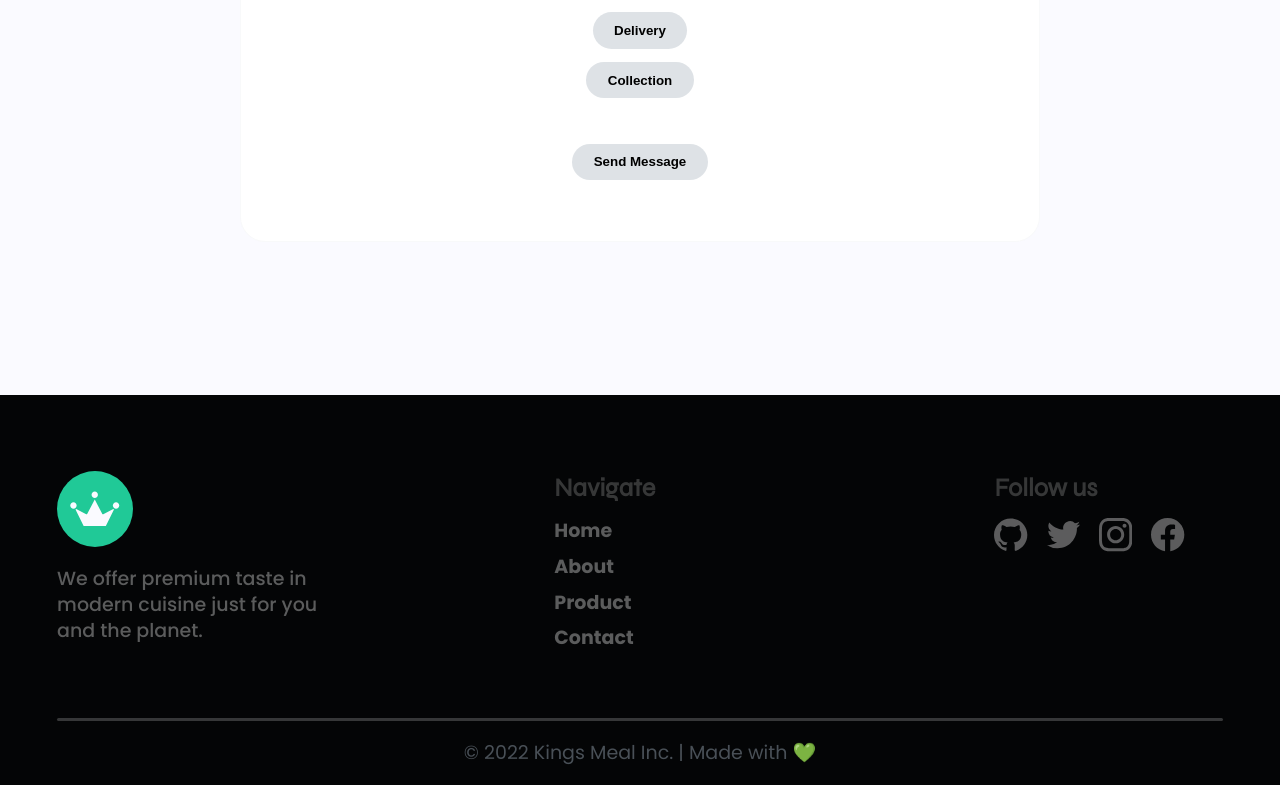
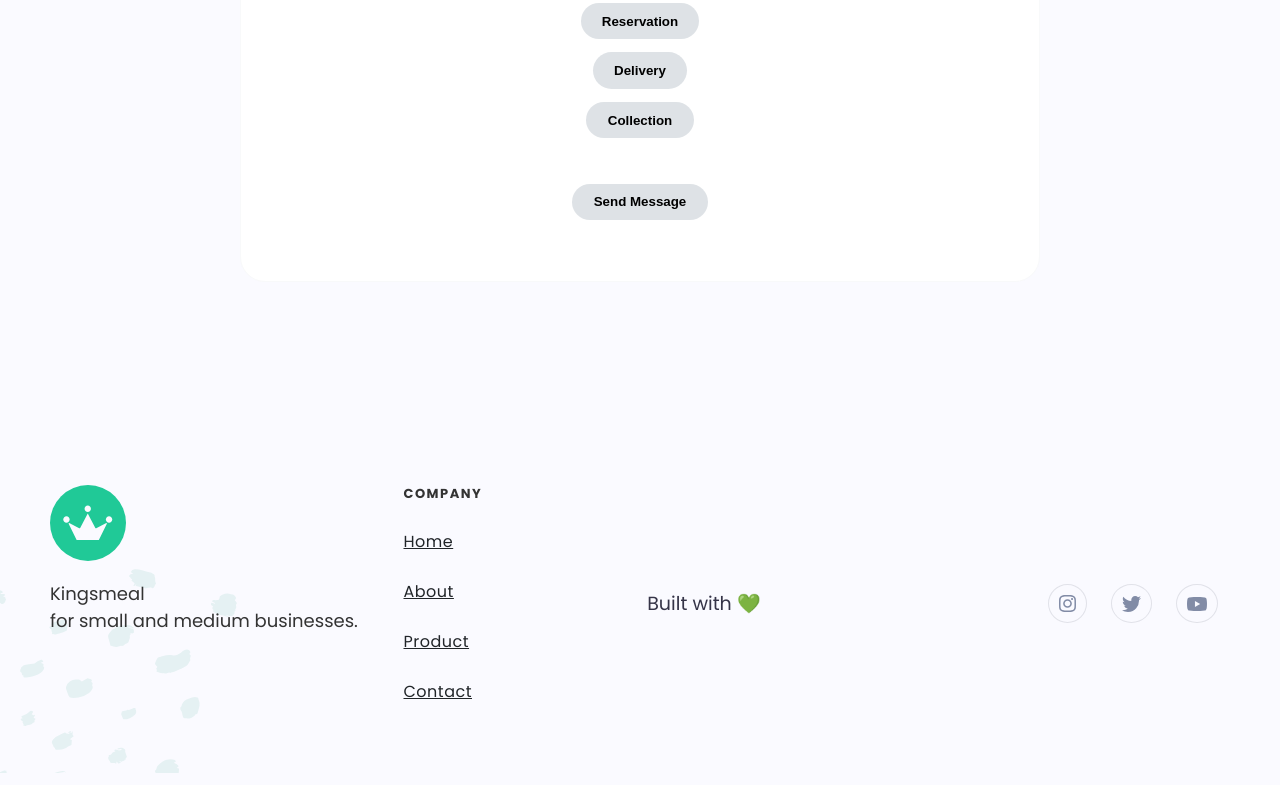
Before and after one commit to elitenoire/kingsmeal, a React (Create React App) app: page /contact in a window 1280 px wide. Shown: the part 1053-1838 px from the top of the page. Built offline with nearby package versions, Linux system fonts and the light colour scheme.

Commit message:
footer light version

```diff
--- /dev/null
+++ b/src/components/Footer/Footer.js
@@ -0,0 +1,66 @@
+import { Link } from 'react-router-dom'
+import Logo from '../Logo'
+import './Footer.scss'
+
+const Footer = () => {
+	return (
+		<div className="footer">
+			<div className="footer-container">
+				<div className="text-grids">
+					<div className="about details">
+						<Logo as="span" />
+						<p>
+							Kingsmeal <br></br>
+							for small and medium businesses.
+						</p>
+					</div>
+					<div className="about">
+						<div className="tag company">COMPANY</div>
+						<Link to="/" className="links">
+							Home
+						</Link>
+						<Link to="/about" className="links">
+							About
+						</Link>
+						<Link to="/product" className="links">
+							Product
+						</Link>
+						<Link to="/contact" className="links">
+							Contact
+						</Link>
+					</div>
+				</div>
+				<div className="footer-credits">
+					<div className="credits">
+						<div className="text-content">Built with 💚</div>
+					</div>
+					<div className="social-icons">
+						<div className="icons">
+							<a
+								className="icon"
+								target="_blank"
+								href="https://www.instagram.com/itsandreydev"
+								rel="noreferrer"
+							>
+								<img src="images/instagram.svg" alt="insta" />
+							</a>
+							<a
+								className="icon"
+								target="_blank"
+								href="https://www.twitter.com/andreyscott5"
+								rel="noreferrer"
+							>
+								<img src="images/twitter.svg" alt="twitter" />
+							</a>
+							<a className="icon" target="_blank" href="https://www.youtube.com" rel="noreferrer">
+								<img src="images/youtube.svg" alt="youtube" />
+							</a>
+						</div>
+					</div>
+				</div>
+			</div>
+		</div>
+	)
+}
+
+export default Footer
--- /dev/null
+++ b/src/components/Footer/Footer.scss
@@ -0,0 +1,151 @@
+.footer{
+    display:flex;
+    flex-direction: column;
+    justify-content:center;
+    align-items:center;
+    padding: 50px;
+    background-color: bisque;
+    background: url(../../../public/images/footsteps.svg);
+    background-position-y:100%;
+    background-size: contain;
+    background-repeat: no-repeat;
+
+    .footer-container{
+        width: 100%;
+        max-width:1200px;
+        margin: auto;
+        display: flex;
+        flex-direction: column;
+        grid-column-gap: 0.9rem;
+        @media screen and (min-width: 1200px){
+            display: grid;
+        grid-template-columns: 1fr 1fr;
+        grid-column-gap: 0.9rem;
+
+
+        }
+
+        .text-grids{
+            display:grid;
+            grid-template-columns: 2fr 1fr 1fr 1fr;
+            grid-template-rows:auto;
+            grid-column-gap: 1em ;
+            grid-row-gap:1em;
+
+            .about{
+                display:flex;
+                flex-direction: column;
+                align-items: flex-start;
+
+                img{
+                    width:40px;
+                    margin-bottom: 25px;
+                }
+
+                p{
+                    margin-bottom : 10px;
+                    color: #333;
+                    font-size: 18px;
+                    line-height: 1.5;
+                }
+
+                .tag{
+                    margin-bottom:20px;
+                    color: #333;
+                    font-size:13px;
+                    font-weight:600;
+                    letter-spacing:1.5px;
+                }
+
+                .links{
+                    margin-bottom:12px;
+                    padding:8px 6px 8px 0px;
+                    font-size: 16px;
+                    color: var(--text);
+                    letter-spacing:0.5px;
+                }
+                .links:hover{
+                    color: var(--primary)
+                }
+                .logo {
+                    font-size: 2em;
+                    margin-bottom: 0.5em;
+                }
+            }
+
+            .details{
+                grid-row-start: span 1;
+                grid-row-end: span 1;
+                grid-column-start: span 2;
+                grid-column-end: span 2;
+            }
+        }
+
+        .footer-credits {
+            display: flex;
+            justify-content: space-between;
+            align-items: center;
+            font-size: 1em;
+            margin-top:80px;
+            padding-top:80px;
+            border-top: 1px solid rgba(126,130,143,0.09);
+            width: 100%;
+
+            @media screen and (min-width: 769px){
+                flex-direction: row;
+                justify-content: space-between;
+                align-items: center;
+                font-size: 1em;
+                margin-top:0px;
+                padding-top:0px;
+                border-top: none;
+            }
+
+            .credits{
+                display: flex;
+                width:50%;
+                min-height:43px;
+                align-items: center;
+
+                .text-content {
+                    color: #353448;
+
+                    a{
+                        color: #2fb9c0;
+                        text-decoration: underline;
+                    }
+                }
+            }
+
+            .social-icons {
+                display: flex;
+                width:50%;
+                min-height:42px;
+                justify-content:flex-end;
+                align-items:center;
+
+                .icons{
+                    display: flex;
+
+                    .icon{
+                        display: flex;
+                        justify-content: center;
+                        align-items: center;
+                        margin-right:12px;
+                        margin-left: 12px;
+                        padding: 10px;
+                        border-style: solid;
+                        border-width: 1px;
+                        border-color:rgba(126,130,143,0.2);
+                        border-radius:50%;
+
+                        &:hover{
+                            border-color:rgba(126,130,143,0.5);
+                        }
+                    }
+                }
+            }
+
+        }
+    }
+}
--- a/src/components/Footer/footer.css
+++ /dev/null
@@ -1,87 +0,0 @@
-footer {
-    background-color: var(--black);
-    color: rgba(255,255,255,0.35);
-    padding: 4em 1em 1em;
-}
-footer hr {
-    height: 3px;
-    border: 0;
-    border-radius: 2px;
-    background-color: rgba(255, 255, 255, 0.2);
-    margin-bottom: 1em;
-}
-footer a,
-footer a:visited {
-    color: inherit;
-}
-footer a:hover {
-    color: var(--primary);
-}
-.footer-layout {
-    display: flex;
-    flex-wrap: wrap;
-    justify-content: space-between;
-    gap: 2em;
-    padding-bottom: 3em;
-}
-.footer-block {
-    min-width: 12em;
-    max-width: 15em;
-    flex: 0 1 auto;
-    min-height: 4em;
-}
-.footer-block-title {
-    font-family: var(--ff-title);
-    font-size: var(--fs-md);
-    font-weight: 700;
-    color: rgba(255, 255, 255, 0.2);
-    margin-bottom: 0.5em;
-}
-.footer-block-text {
-    font-weight: 500;
-}
-.footer-copyright {
-    color: var(--text-light);
-    text-align: center;
-}
-.footer-links {
-    display: flex;
-    flex-direction: column;
-    align-items: flex-start;
-}
-.footer-links a {
-    font-weight: 700;
-    text-decoration: none;
-    padding-right: 1em;
-    margin-bottom: 0.5em;
-}
-.footer-logo {
-    font-size: 2em;
-    margin-bottom: 0.5em;
-}
-.footer-socials {
-    display: flex;
-    flex-wrap: wrap;
-    align-items: center;
-    gap: 1em;
-}
-.footer-socials a {
-    transition: transform 0.3s;
-}
-.footer-socials a:hover {
-    transform: translateY(-2px);
-}
-.footer-socials a:active {
-    transform: scale(0.95);
-}
-.footer-socials svg {
-    display: block;
-    width: 1.75em;
-}
-
-@media only screen and (min-width: 48rem) {
-    footer {
-        padding-left: 3em;
-        padding-right: 3em;
-    }
-}
--- a/src/components/Layout/index.js
+++ b/src/components/Layout/index.js
@@ -1,10 +1,12 @@
 import { Outlet } from 'react-router-dom'
 import Navbar from '../Navbar'
-import Footer from '../Footer'
+import Footer from '../Footer/Footer'
+import Header from '../Header/Header'
 
 function Layout() {
 	return (
 		<>
+			<Header />
 			<Navbar />
 			<main>
 				<Outlet />
```
